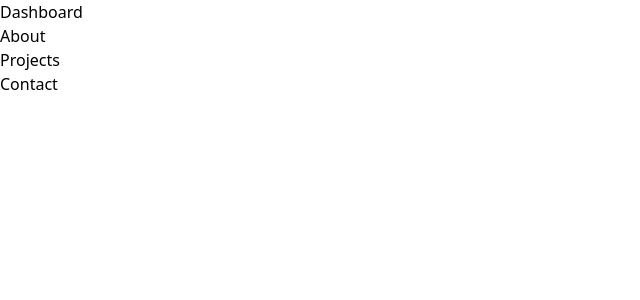
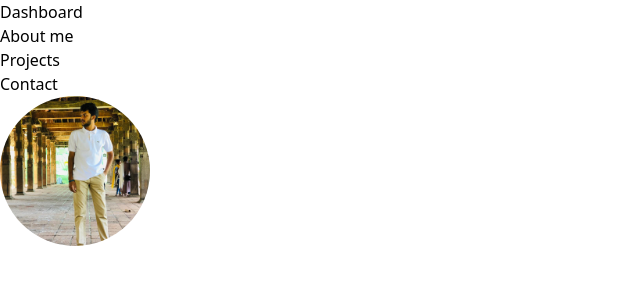
Before and after one commit to Shashika2001/myportfolio, a React (Vite) app in the folder myportfolio/: page / in a window 1280 px wide. Shown: the top 300 px of the page, without its empty margins (0-640 px from the left). Built offline with nearby package versions, Linux system fonts and the light colour scheme.

Commit message:
create profile picture component in dashboard

```diff
--- a/myportfolio/src/App.jsx
+++ b/myportfolio/src/App.jsx
@@ -13,10 +13,10 @@ export default function App() {
       <BrowserRouter>
       <Navbar />
       <Routes>
-        <Route path="/" exact component={Dashboard} />
-        <Route path="/about" component={Aboutme} />
-        <Route path="/contact" component={Contact} />
-        <Route path="/projects" component={Projects} />
+        <Route path="/"  element={<Dashboard/>} />
+        <Route path="/about" element={<Aboutme/>} />
+        <Route path="/contact" element={<Contact/>} />
+        <Route path="/projects" element={<Projects/>} />
       </Routes>
 
       </BrowserRouter>
--- a/myportfolio/src/components/Navbar/Navbar.jsx
+++ b/myportfolio/src/components/Navbar/Navbar.jsx
@@ -7,7 +7,7 @@ export default function Navbar() {
       <div  className='bg-cyan-950 flex justify-between items-center max-w-6xl mx-auto p-3'>
       <ul className="text-white flex gap-4">
         <Link to='/'><li>Dashboard</li></Link>
-        <Link to='/about'><li>About</li></Link>
+        <Link to='/about'><li>About me</li></Link>
         <Link to='/projects'><li>Projects</li></Link>
         <Link to='/contact'><li>Contact</li></Link>
       </ul>
--- a/myportfolio/src/pages/Contact.jsx
+++ b/myportfolio/src/pages/Contact.jsx
@@ -1,9 +1,10 @@
-import React from 'react'
+import React from 'react';
+import image01 from '../assets/image01.jpg';
 
 export default function Contact() {
   return (
     <div>
-      contact
+    contact
     </div>
   )
 }
--- a/myportfolio/src/pages/Dashboard.jsx
+++ b/myportfolio/src/pages/Dashboard.jsx
@@ -1,9 +1,20 @@
-import React from 'react'
+import React from 'react';
+import image01 from '../assets/image01.jpg';
+
 
 export default function Dashboard() {
+  const imageStyle = {
+    width: '150px',        // Set the width of the image
+    height: '150px',       // Set the height of the image (should match the width for a perfect circle)
+    borderRadius: '50%',   // This makes the image rounded
+    objectFit: 'cover',    // Ensures the image covers the area without distortion
+    placeItems: 'center',  // Aligns the image to the center
+  };
   return (
     <div >
-      Dashboard
+
+      <img className='mt-2' src={image01} alt="image01" style={imageStyle}  />
+
     </div>
   )
 }
```
Also changed, not shown: myportfolio/src/assets/image01.jpg (added).
